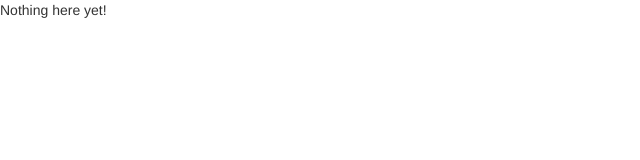
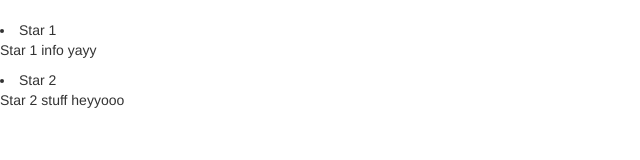
Before and after one commit to MikeDulik/LookAtTheStars, a website: page app/index.html in a window 1280 px wide. Shown: the whole page, without its empty margins (0-640 px from the left). Drawn offline with nearby package versions, Linux system fonts and the light colour scheme; files whose address does not match are found by name.

Commit message:
inching along, just made first controller

```diff
--- a/app/css/app.css
+++ b/app/css/app.css
@@ -0,0 +1,4 @@
+/* app css stylesheet */
+body {
+  padding-top: 20px;
+}
--- a/app/index.html
+++ b/app/index.html
@@ -1,5 +1,5 @@
 <!DOCTYPE html>
-<html lang="en" ng-app>
+<html lang="en" ng-app=starsApp>
 <head>
   <meta charset="UTF-8">
   <title>LookAtTheStars</title>
@@ -10,10 +10,14 @@
   <script src="../lib/angular-bootstrap/ui-bootstrap-tpls.js"></script>
   <script src="../lib/angular-route/angular-route.js"></script>
   <script src="js/app.js"></script>
+  <script src="js/controllers.js"></script>
 </head>
-<body>
+<body ng-controller="StarListCtrl">
 
-  <p>Nothing here {{'yet' + '!'}}</p>
+  <li ng-repeat="star in stars">
+    <span>{{star.name}}</span>
+    <p>{{star.snippet}}</p>
+  </li>
 
 </body>
 </html>
--- /dev/null
+++ b/app/js/controllers.js
@@ -0,0 +1,14 @@
+'use strict'
+
+/* Controllers */
+
+var starsApp = angular.module('starsApp', []);
+
+starsApp.controller('StarListCtrl', function($scope) {
+  $scope.stars = [
+    {'name': 'Star 1',
+    'snippet': 'Star 1 info yayy'},
+    {'name': 'Star 2',
+    'snippet': 'Star 2 stuff heyyooo'}
+  ];
+});
```
Also changed, not shown: 1 other file.
